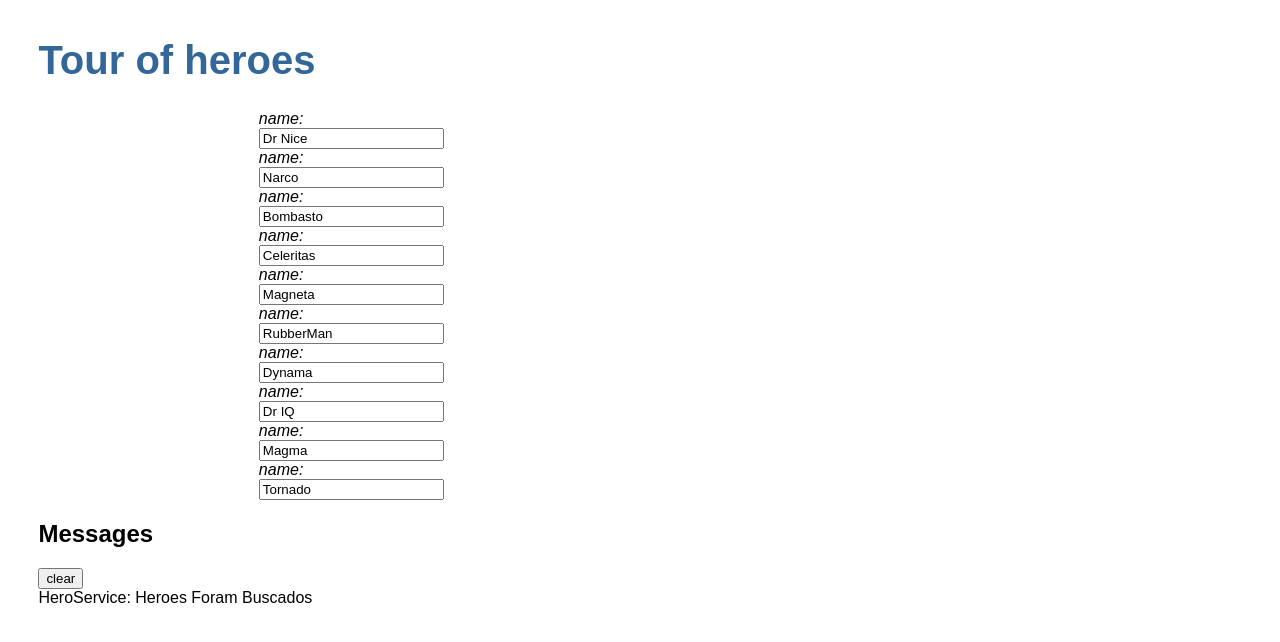
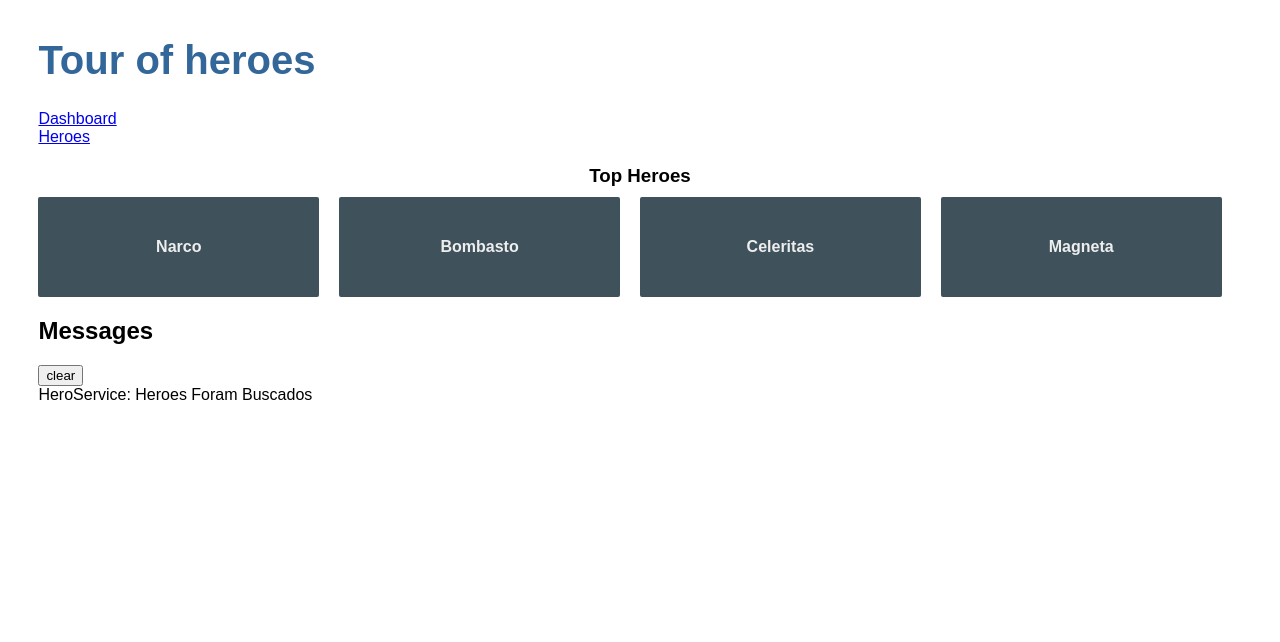
Before and after one commit to raphael-souza/tour-of-heroes, an Angular app: page /dashboard in a window 1280 px wide. Before the commit this address led to /. Shown: the top 642 px of the page. Built offline with nearby package versions, Linux system fonts and the light colour scheme.

Commit message:
criando rotas, ajustando layout

```diff
--- a/src/app/app-routing.module.ts
+++ b/src/app/app-routing.module.ts
@@ -1,8 +1,15 @@
 import { NgModule } from '@angular/core';
 import { Routes, RouterModule } from '@angular/router';
+import { HeroesComponent } from './heroes/heroes.component';
+import { DashboardComponent } from './dashboard/dashboard.component';
+import { HeroDetailComponent } from './hero-detail/hero-detail.component';
 
-
-const routes: Routes = [];
+const routes: Routes = [
+  { path: 'heroes', component: HeroesComponent },
+  { path: 'dashboard', component: DashboardComponent },
+  { path: '', redirectTo: '/dashboard', pathMatch: 'full' },
+  { path: 'detail/:id', component: HeroDetailComponent },
+];
 
 @NgModule({
   imports: [RouterModule.forRoot(routes)],
--- a/src/app/app.component.html
+++ b/src/app/app.component.html
@@ -1,6 +1,10 @@
 <div class="container" style="margin: 3%;">
     <h1>{{title}}</h1>
 
-    <app-heroes></app-heroes>
+    <nav>
+        <a routerLink="/dashboard">Dashboard</a> <br>
+        <a routerLink="/heroes">Heroes</a>
+    </nav>
+    <router-outlet></router-outlet>
     <app-messages></app-messages>
 </div>
--- a/src/app/app.module.ts
+++ b/src/app/app.module.ts
@@ -8,13 +8,15 @@ import { FormsModule} from '@angular/forms';
 import { BrowserAnimationsModule } from '@angular/platform-browser/animations';
 import { HeroDetailComponent } from './hero-detail/hero-detail.component';
 import { MessagesComponent } from './messages/messages.component';
+import { DashboardComponent } from './dashboard/dashboard.component';
 
 @NgModule({
   declarations: [
     AppComponent,
     HeroesComponent,
     HeroDetailComponent,
-    MessagesComponent
+    MessagesComponent,
+    DashboardComponent
   ],
   imports: [
     BrowserModule,
--- /dev/null
+++ b/src/app/dashboard/dashboard.component.html
@@ -0,0 +1,9 @@
+<h3>Top Heroes</h3>
+<div class="grid grid-pad">
+  <a *ngFor="let hero of heroes" class="col-1-4"
+    routerLink="/detail/{{hero.id}}">
+    <div class="module hero">
+      <h4>{{hero.name}}</h4>
+    </div>
+  </a>
+</div>
--- /dev/null
+++ b/src/app/dashboard/dashboard.component.scss
@@ -0,0 +1,62 @@
+[class*='col-'] {
+    float: left;
+    padding-right: 20px;
+    padding-bottom: 20px;
+  }
+  [class*='col-']:last-of-type {
+    padding-right: 0;
+  }
+  a {
+    text-decoration: none;
+  }
+  *, *:after, *:before {
+    -webkit-box-sizing: border-box;
+    -moz-box-sizing: border-box;
+    box-sizing: border-box;
+  }
+  h3 {
+    text-align: center;
+    margin-bottom: 0;
+  }
+  h4 {
+    position: relative;
+  }
+  .grid {
+    margin: 0;
+  }
+  .col-1-4 {
+    width: 25%;
+  }
+  .module {
+    padding: 20px;
+    text-align: center;
+    color: #eee;
+    max-height: 120px;
+    min-width: 120px;
+    background-color: #3f525c;
+    border-radius: 2px;
+  }
+  .module:hover {
+    background-color: #eee;
+    cursor: pointer;
+    color: #607d8b;
+  }
+  .grid-pad {
+    padding: 10px 0;
+  }
+  .grid-pad > [class*='col-']:last-of-type {
+    padding-right: 20px;
+  }
+  @media (max-width: 600px) {
+    .module {
+      font-size: 10px;
+      max-height: 75px; }
+  }
+  @media (max-width: 1024px) {
+    .grid {
+      margin: 0;
+    }
+    .module {
+      min-width: 60px;
+    }
+  }
--- /dev/null
+++ b/src/app/dashboard/dashboard.component.ts
@@ -0,0 +1,25 @@
+import { Component, OnInit } from '@angular/core';
+import { HeroService } from '../hero.service';
+import { Hero } from '../hero';
+
+@Component({
+  selector: 'app-dashboard',
+  templateUrl: './dashboard.component.html',
+  styleUrls: ['./dashboard.component.scss']
+})
+export class DashboardComponent implements OnInit {
+
+  public heroes: Hero[] = [];
+
+  constructor(private heroService: HeroService) { }
+
+  ngOnInit() {
+    this.getHeroes();
+  }
+
+  getHeroes(): void {
+    this.heroService.getHeroes()
+      .subscribe(heroes => this.heroes = heroes.slice(1,5));
+  }
+
+}
--- a/src/app/hero-detail/hero-detail.component.ts
+++ b/src/app/hero-detail/hero-detail.component.ts
@@ -1,5 +1,11 @@
 import { Component, OnInit, Input } from '@angular/core';
+import { ActivatedRoute } from '@angular/router';
+import { Location } from '@angular/common';
+
+import { HeroService } from '../hero.service';
+
 import { Hero } from '../hero';
+import { Subscriber } from 'rxjs';
 
 @Component({
   selector: 'app-hero-detail',
@@ -10,9 +16,21 @@ export class HeroDetailComponent implements OnInit {
 
   @Input() hero: Hero;
 
-  constructor() { }
+  constructor(
+    private route: ActivatedRoute,
+    private heroService: HeroService,
+    private Location: Location
+  ) { }
 
   ngOnInit() {
+    this.getHero();
+  }
+
+
+  getHero(): void {
+    const id = +this.route.snapshot.paramMap.get('id');
+    this.heroService.getHero(id)
+      .subscribe(hero => this.hero = hero);
   }
 
 }
--- a/src/app/hero.service.ts
+++ b/src/app/hero.service.ts
@@ -16,4 +16,9 @@ export class HeroService {
     this.messageService.add('HeroService: Heroes Foram Buscados');
     return of(HEROES);
   }
+
+  getHero(id: number): Observable<Hero> {
+    this.messageService.add(`HeroService: buscar hero id=${id}`);
+    return of(HEROES.find(hero => hero.id === id));
+  }
 }
--- a/src/app/heroes/heroes.component.html
+++ b/src/app/heroes/heroes.component.html
@@ -1,21 +1,11 @@
 <ul style="margin-left: 15%;width: 17%;">
-  <i *ngFor="let hero of heroes"style="margin-top: 5px;" (click)="onSelect(hero)">
-    <span class="badge" >name:
-      <input [(ngModel)]="hero.name" placeholder="name" />
-    </span>
+  <i *ngFor="let hero of heroes"style="margin-top: 5px;">
+    <a routerLink="/detail/{{hero.id}}">
+      <span class="badge" >{{hero.id}}</span> {{ hero.name }}
+    </a> <br>
+
   </i>
 
-  <!-- <div *ngIf="selectedHero">
-
-    <h2>{{selectedHero.name | uppercase}} Details</h2>
-    <div><span>id: </span>{{selectedHero.id}}</div>
-    <div>
-      <label>name:
-        <input [(ngModel)]="selectedHero.name" placeholder="name" />
-      </label>
-    </div>
-
-  </div> -->
   <app-hero-detail [hero]="selectedHero"></app-hero-detail>
 
 </ul>
--- a/src/app/heroes/heroes.component.ts
+++ b/src/app/heroes/heroes.component.ts
@@ -7,9 +7,7 @@ import { HeroService } from '../hero.service';
   styleUrls: ['./heroes.component.scss']
 })
 export class HeroesComponent implements OnInit {
-
   heroes: Hero[];
-  selectedHero: Hero;
 
   constructor(private heroService: HeroService) { }
 
@@ -18,11 +16,6 @@ export class HeroesComponent implements OnInit {
 
   }
 
-  onSelect(hero: Hero): void {
-    this.selectedHero = hero;
-
-  }
-
   getHeroes(): void {
     this.heroService.getHeroes()
       .subscribe(heroes => this.heroes = heroes);
```
Also changed, not shown: 1 other file (tests, documents, lock files or other folders).
